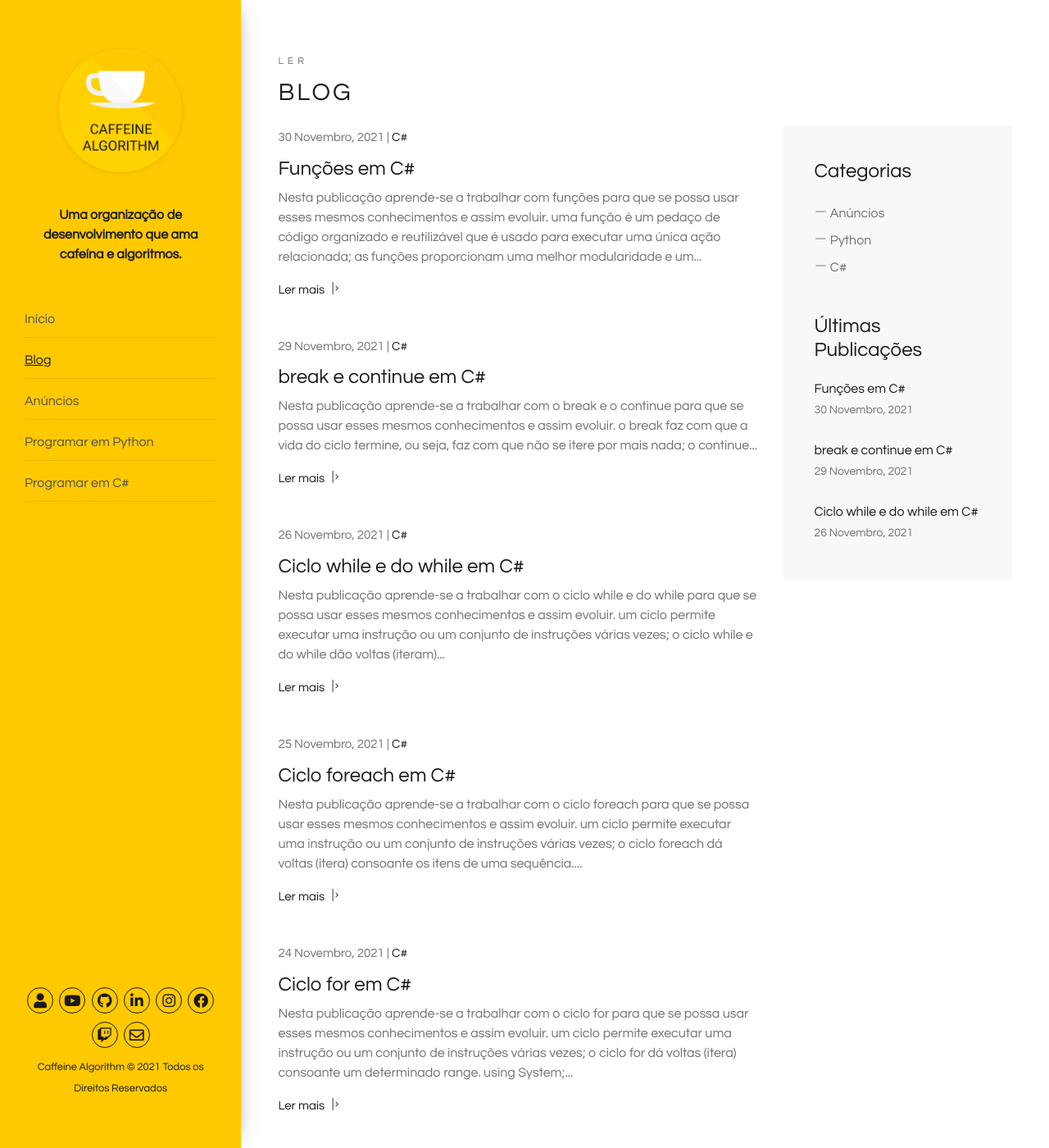
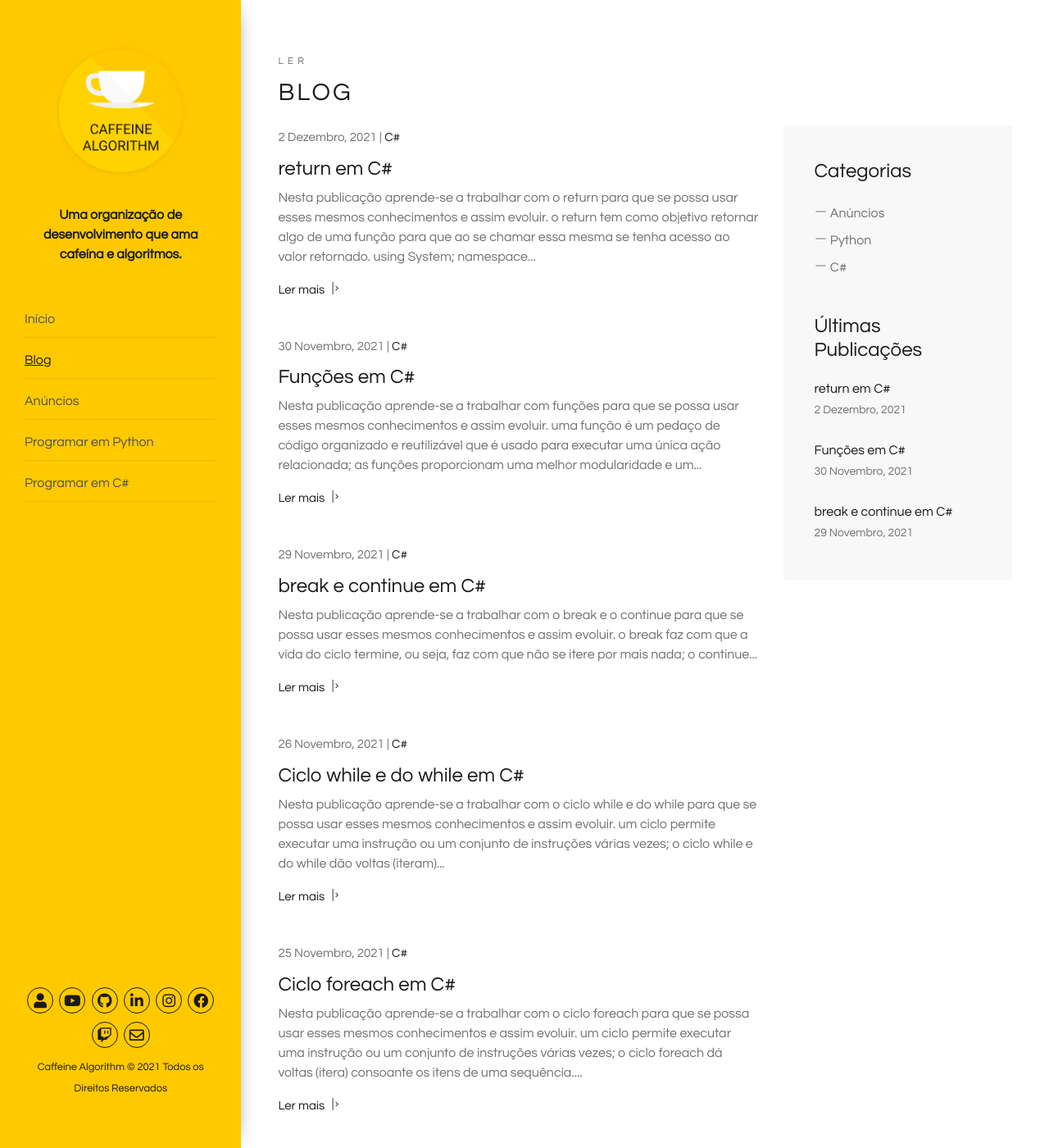
Before and after one commit to caffeinealgorithm/caffeinealgorithm.github.io, a Jekyll site: the page built from blog/index.html, in a window 1280 px wide and 1400 px high. Shown: the whole window at 82% size. Built offline with Jekyll 4.4.1, drawn with Linux system fonts in a browser that asks for light colours; the list of posts is cut into pages by our own code; some of the changed text lies outside the part shown.

Commit message:
Add 21º episode of the C# programming series

````diff
--- /dev/null
+++ b/_posts/2021-12-02-return-em-csharp.md
@@ -0,0 +1,40 @@
+---
+layout: post
+excerpt: Blog
+title: 'return em C#'
+description: 'Descobre como se trabalha com o return na linguagem de programação C#. Obtém respostas às tuas dúvidas com a teoria e os exemplos apresentados.'
+keywords: 'c#, csharp, return, publicação'
+date: 2021-12-02
+categories: [C#]
+---
+
+Nesta publicação aprende-se a trabalhar com o return para que se possa usar esses mesmos conhecimentos e assim evoluir.
+
+- o return tem como objetivo retornar algo de uma função para que ao se chamar essa mesma se tenha acesso ao valor retornado.
+
+```csharp
+using System;
+
+namespace Base {
+  class Return {
+    public void Run() {
+      Console.WriteLine($"Resultado da adição: {Adicao()}");
+    }
+
+    public int Adicao() {
+      int resultado = 0;
+
+      for (int valor = 1; valor <= 10; valor++)
+        resultado += valor;
+
+      return resultado;
+    }
+  }
+}
+
+// Resultado da adição: 55
+```
+
+Não te esqueças de [assistir ao vídeo](https://youtu.be/-WPMAO60yQ8){:target="\_blank"} e podes sempre ler esta publicação [em inglês](https://nelsonsilvadev.com/blog/20211202/return-in-csharp/){:target="\_blank"}.
+
+### _Happy coding!_
--- a/index.html
+++ b/index.html
@@ -73,7 +73,7 @@ keywords: organização, desenvolvimento, cafeína, algoritmos, publicações, v
       </div>
 
       <div class="row">
-        {% for video in site.csharp %} {% if video.id == "/csharp/20" %}
+        {% for video in site.csharp %} {% if video.id == "/csharp/21" %}
         <div
           class="col-xs-12 col-sm-3 col-sm-6 col-lg-6 col-xl-3 animate-box"
           data-animate-effect="fadeInLeft"
````
Also changed, not shown: _csharp/21.md (added, +5 -0 lines), assets/img/playlists/csharp/21.png (added).
